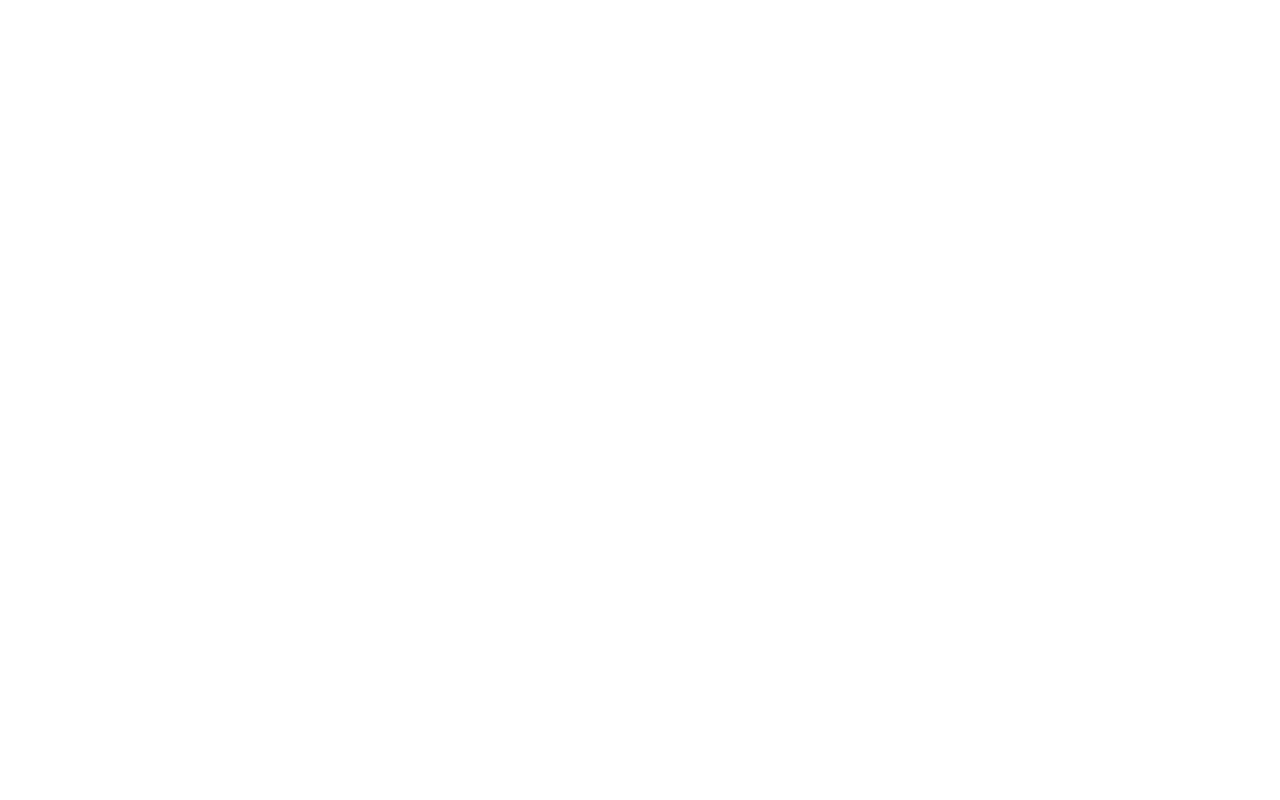
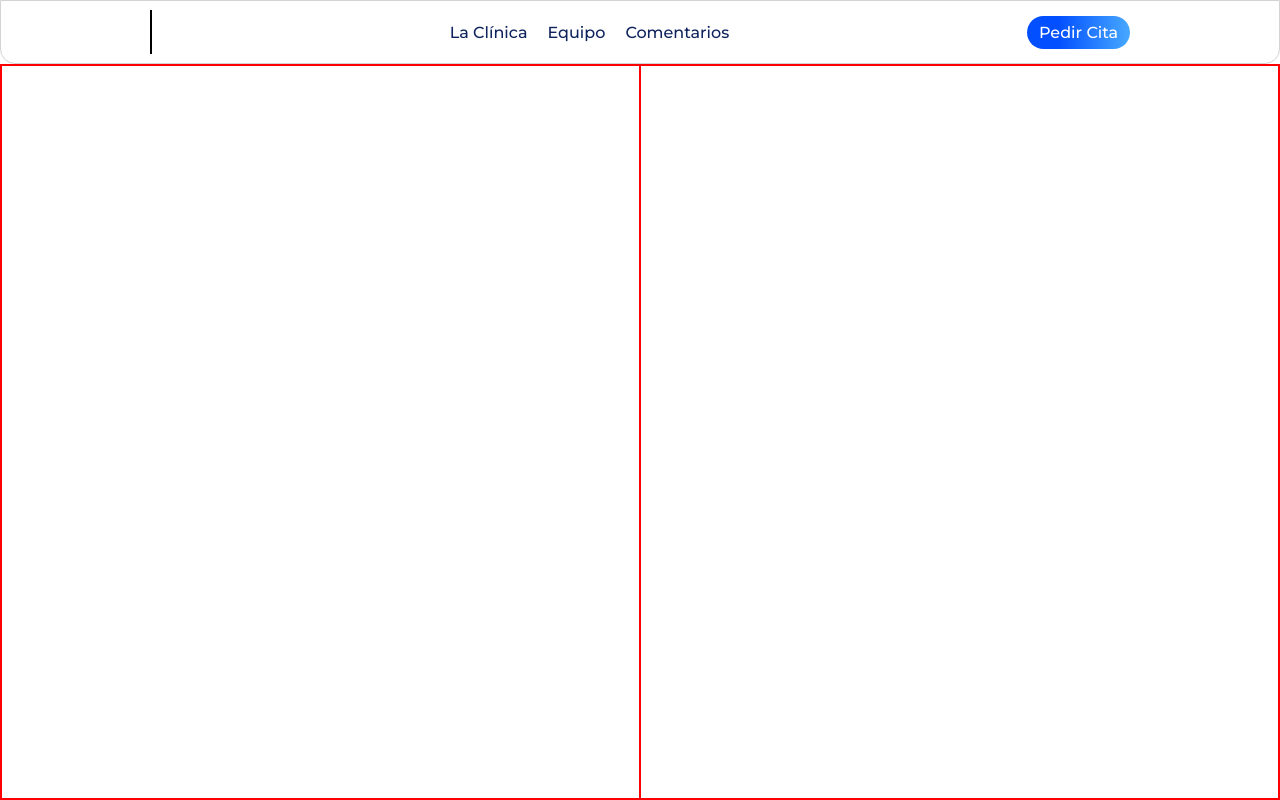
Before and after one commit to JoaquinJRG/rodriguez-joaquin-DIW-web, a plain HTML site: page fuente/index.html in a window 1280 px wide. Drawn offline with Linux system fonts and the light colour scheme.

Commit message:
html y estilos header

```diff
--- /dev/null
+++ b/fuente/css/index.css
@@ -0,0 +1,99 @@
+/*Import fuentes*/
+@import url('https://fonts.googleapis.com/css2?family=Montserrat:ital,wght@0,200;0,300;0,400;0,500;1,400&display=swap');
+@import url('https://fonts.googleapis.com/css2?family=Barlow+Condensed:wght@400;500;600;700&display=swap');
+
+/*Variables*/
+:root{
+    /*Colores*/
+    --blanco: #FFFFFF;
+    --gris:  #ECE9EA;
+    --azul-muy-oscuro: #0E235D;
+    --azul-oscuro: #024FFF;
+    --azul: #47A9FF;
+    --azul-claro: #AEDBFF;
+    --azul-muy-claro: #D6EBFF;
+
+    --radio: 15px;
+
+}
+
+*{
+    margin: 0;
+    padding: 0;
+    box-sizing: border-box;
+    font-family: 'Montserrat', sans-serif;
+}
+
+body{
+    display: flex;
+    flex-direction: column;
+}
+
+
+/*Header*/
+header{
+    display: flex;
+    flex-direction: row;
+    align-items: center;
+    justify-content: space-around;
+    border: solid 1px lightgray;
+    border-radius: 0px 0px 15px 15px;
+    padding: 7px 0px;
+    height: 8vh;
+    width: 100%;
+    position: sticky;
+}
+
+header img{
+    border: solid 1px black;
+    height: 90%;
+    width: auto;
+}
+
+header nav{
+    display: flex;
+    flex-direction: row;
+    gap: 20px;
+}
+
+header nav a{
+    font-weight: 500;
+    text-decoration: none;
+    color: var(--azul-muy-oscuro);
+}
+
+#pedir-cita-btn{
+    user-select: none;
+    border-radius: 17px;
+    padding: 7px 12px;
+    font-weight: 500;
+    text-decoration: none;
+    background: linear-gradient(90deg, rgba(2,79,255,1) 30%, rgba(71,169,255,1) 100%);
+    color: var(--blanco);
+}
+
+/*Main*/
+
+main{
+    display: flex;
+    flex-direction: column;
+}
+
+/*Inicio*/
+#inicio{
+    display: flex;
+    flex-direction: row;
+    height: 92vh;
+    width: 100%;
+    border: solid 1px red;
+}
+
+#inicio-izquierda{
+    width: 50%;
+    border: solid 1px red;
+}
+
+#inicio-derecha{
+    width: 50%;
+    border: solid 1px red;
+}
--- a/fuente/index.html
+++ b/fuente/index.html
@@ -7,15 +7,53 @@
     <head>
         <meta charset="utf-8">
         <meta http-equiv="X-UA-Compatible" content="IE=edge">
-        <title></title>
+        <title>Nombre Clínica</title>
         <meta name="description" content="">
         <meta name="viewport" content="width=device-width, initial-scale=1">
-        <link rel="stylesheet" href="">
+        <link rel="stylesheet" href="css/index.css">
     </head>
     <body>
-        <!--[if lt IE 7]>
-            <p class="browsehappy">You are using an <strong>outdated</strong> browser. Please <a href="#">upgrade your browser</a> to improve your experience.</p>
-        <![endif]-->
+        <!-- Header -->
+        <header>
+
+            <img src="" alt="">
+            <nav>
+                <a href="">La Clínica</a>
+                <a href="html/equipo.html">Equipo</a>
+                <a href="#comentarios">Comentarios</a>
+            </nav>
+            <a href="html/pedirCita.html" id="pedir-cita-btn">Pedir Cita</a>
+
+        </header>
+
+        <!-- Main -->
+        <main>
+            <!-- Inicio -->
+            <section id="inicio">
+                <div id="inicio-izquierda">
+
+                </div>
+                <div id="inicio-derecha">
+
+                </div>
+            </section>
+
+            <!-- Comentarios -->
+            <section id="comentarios">
+
+            </section>
+
+            <!-- Preguntas -->
+            <section id="preguntas">
+
+            </section>
+        </main>
+
+        <!-- Footer -->
+        <footer>
+
+        </footer>
+
 
         <script src="" async defer></script>
     </body>
```
Also changed, not shown: fuente/html/pedirCita.html (added, +22 -0 lines), fuente/html/equipo.html (added).
